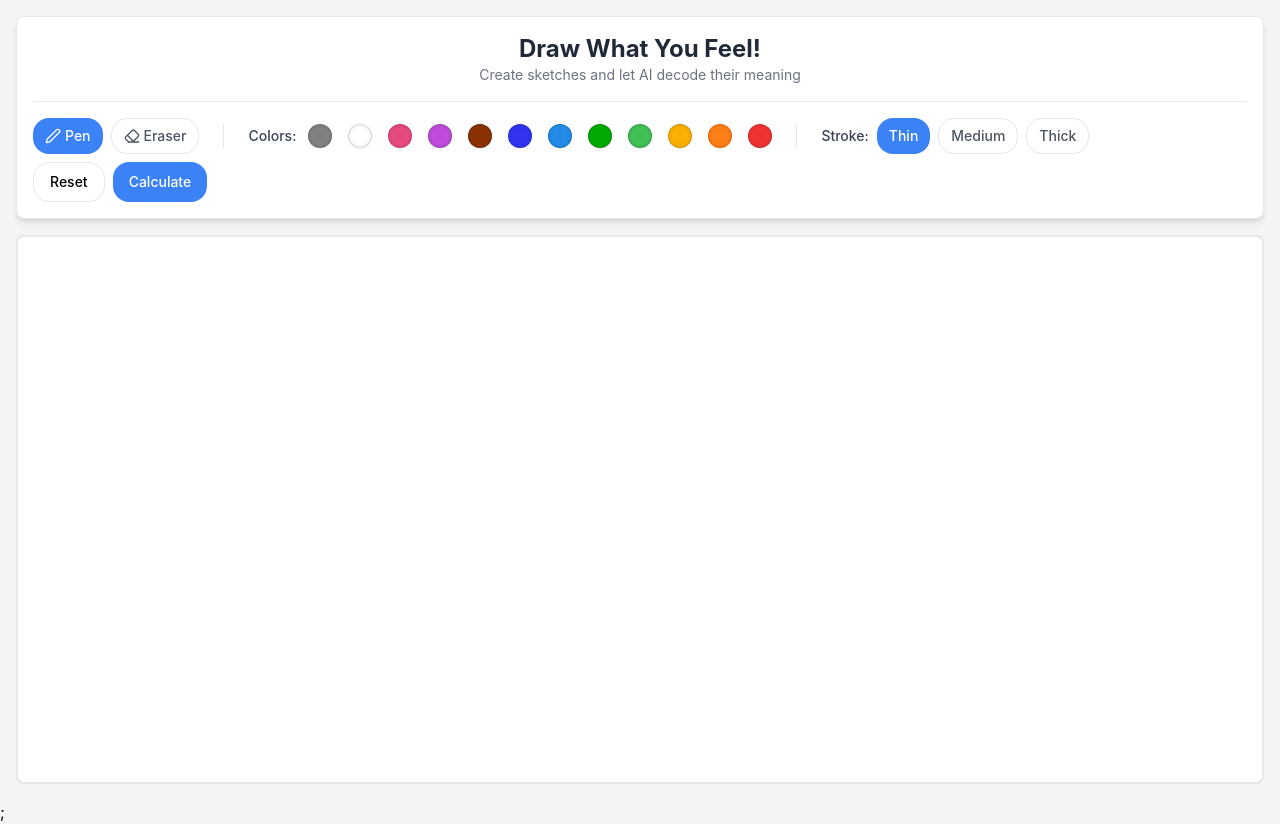
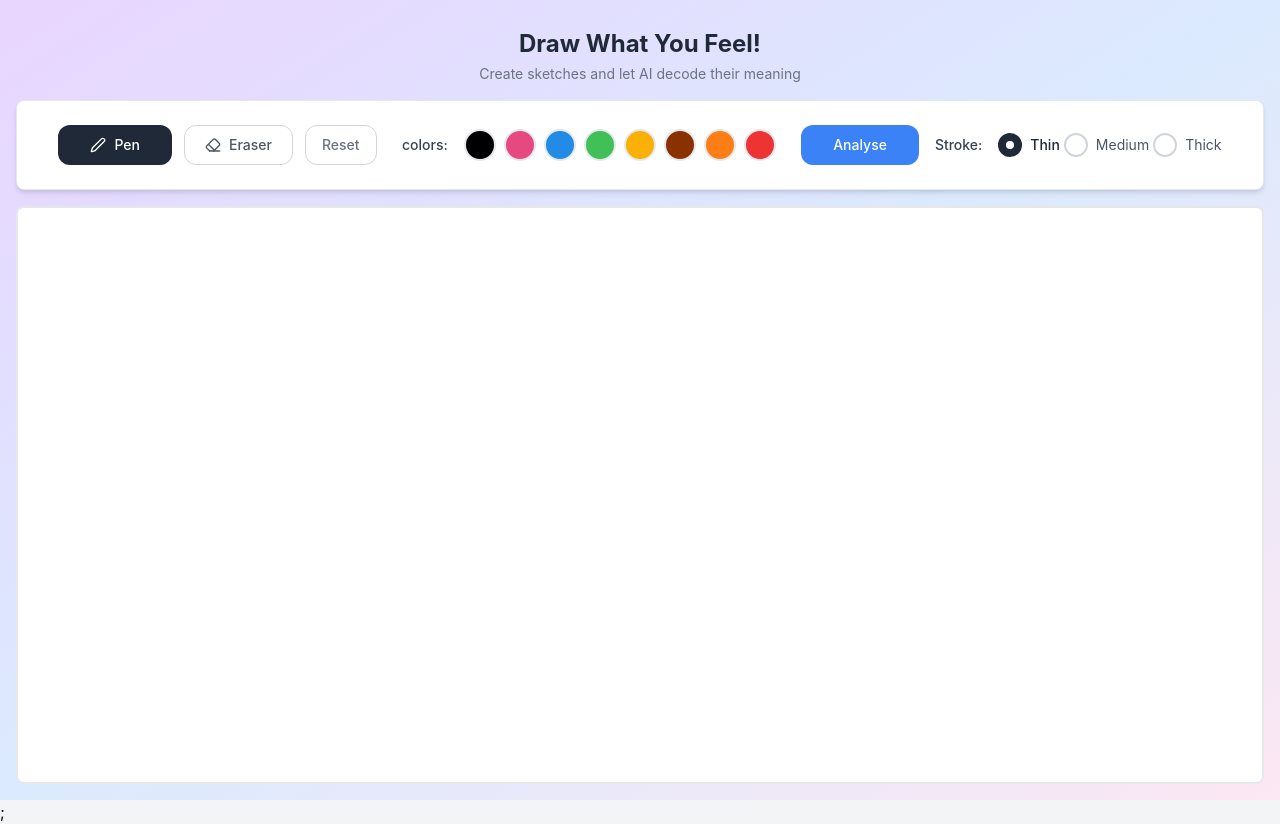
Before and after one commit to karthikrk0180/canvas-ai-frontend, a React (Vite) app: page / in a window 1280 px wide. Built offline with nearby package versions, Linux system fonts and the light colour scheme.

Commit message:
improved CSS

```diff
--- a/constants.ts
+++ b/constants.ts
@@ -1,14 +1,10 @@
 const SWATCHES = [
-    "#808080",  // grey (instead of black)
-    "#ffffff",  // white
+    "#000000",  // black
     "#e64980",  // pink
-    "#be4bdb",  // purple
-    "#893200",  // brown
-    "#3333ee",  // dark blue
     "#228be6",  // blue
-    "#00aa00",  // dark green
     "#40c057",  // green
     "#fab005",  // yellow
+    "#893200",  // brown
     "#fd7e14",  // orange
     "#ee3333",  // red
 ];
--- a/src/components/ui/button.tsx
+++ b/src/components/ui/button.tsx
@@ -20,10 +20,10 @@ const buttonVariants = cva(
         link: "text-primary underline-offset-4 hover:underline",
       },
       size: {
-        default: "h-10 px-4 py-2 rounded-2xl",
+        default: "h-10 px-4 py-2 rounded-xl",
         sm: "h-9 rounded-2xl px-3",
         lg: "h-11 rounded-2xl px-8",
-        icon: "h-10 w-10 rounded-2xl",
+        icon: "h-10 w-10 rounded-xl",
       },
     },
     defaultVariants: {
--- a/src/screens/home/index.tsx
+++ b/src/screens/home/index.tsx
@@ -1,6 +1,5 @@
 import { useEffect, useRef, useState } from "react";
 import { SWATCHES } from "../../../constants";
-import { ColorSwatch, Group } from "@mantine/core";
 import { Button } from "../../components/ui/button";
 import { Pen, Eraser, X, Brain } from 'lucide-react';
 import axios from "axios";
@@ -206,100 +205,117 @@ export default function Home() {
   };
 
   return (
-    <div className="h-dvh bg-gray-100 flex flex-col p-4">
+    <div className="h-dvh bg-gradient-to-br from-purple-200 via-blue-100 to-pink-100 flex flex-col p-4">
       <div className="flex-1 flex flex-col gap-4 min-h-0">
 
-        {/* Unified header and toolbar */}
-        <header className="bg-white rounded-lg shadow-md border border-gray-200 p-4 space-y-4">
       {/* Top section: Title */}
-            <div className="flex flex-col items-center justify-center">
-                <h1 className="text-2xl font-bold text-gray-800">Draw What You Feel!</h1>
+            <div className="flex flex-col items-center justify-center mt-3 text-xl">
+                <h1 className="text-2xl font-bold text-gray-800 mb-1">Draw What You Feel!</h1>
                 <p className="text-sm text-gray-500">Create sketches and let AI decode their meaning</p>
             </div>
 
-            <hr className="border-gray-200" />
-
-            {/* Bottom section: Toolbar */}
-            <div className="flex flex-wrap items-center gap-x-4 gap-y-2 md:gap-x-6">
-                {/* Tools */}
-                <div className="flex items-center gap-2">
+        {/* Unified header and toolbar */}
+        <header className="bg-white rounded-lg shadow-md border border-gray-200 p-4">
+            {/* Toolbar Section - Centered with proper div structure */}
+            <div className="flex w-full justify-evenly items-center">
+                {/* Left Section: Tools */}
+                <div className="flex items-center gap-3 py-2">
                     <Button
                         variant={tool === 'pen' ? 'default' : 'outline'}
-                        size="sm"
                         onClick={() => setTool('pen')}
-                        className={tool === 'pen' ? "bg-blue-500 text-white" : "text-gray-600"}
+                        className={`flex items-center gap-2 px-8 py-2 ${
+                            tool === 'pen'
+                                ? "bg-gray-800 text-white hover:bg-gray-700"
+                                : "text-gray-600 border-gray-300 hover:bg-gray-50"
+                        }`}
                     >
-                        <Pen size={16} className="mr-1" />
-                        <span className="hidden sm:inline">Pen</span>
+                        <Pen size={16} />
+                        Pen
                     </Button>
+
                     <Button
                         variant={tool === 'eraser' ? 'default' : 'outline'}
-                        size="sm"
                         onClick={() => setTool('eraser')}
-                        className={tool === 'eraser' ? "bg-red-500 text-white" : "text-gray-600"}
+                        className={`flex items-center gap-2 px-5 py-2 ${
+                            tool === 'eraser'
+                                ? "bg-gray-800 text-white hover:bg-gray-700"
+                                : "text-gray-600 border-gray-300 hover:bg-gray-50"
+                        }`}
                     >
-                        <Eraser size={16} className="mr-1" />
-                        <span className="hidden sm:inline">Eraser</span>
+                        <Eraser size={16} />
+                        Eraser
+                    </Button>
+
+                    <Button
+                        onClick={clearCanvas}
+                        variant="outline"
+                        className="px-4 py-2 text-gray-500 border-gray-300 hover:bg-gray-50"
+                        disabled={false}
+                    >
+                        Reset
                     </Button>
                 </div>
 
-                <div className="h-6 w-px bg-gray-200 hidden md:block"></div>
-
-                {/* Colors - only show when pen tool is selected */}
+                {/* Center Section: Colors (only show when pen tool is selected) */}
                 {tool === 'pen' && (
-                    <>
-                        <div className="flex items-center gap-3">
-                            <span className="text-sm font-medium text-gray-700 hidden sm:inline">Colors:</span>
-                            <Group>
+                    <div className="flex items-center justify-center gap-2">
+                        <span className="text-sm font-medium text-gray-700">colors:</span>
+                        <div className="flex items-center gap-2 ml-2">
                             {SWATCHES.map((swatchColor) => (
-                                <ColorSwatch
+                                <div
                                     key={swatchColor}
-                                    color={swatchColor}
                                     onClick={() => setColor(swatchColor)}
-                                    size={24}
-                                    className={`cursor-pointer rounded-full transition-all duration-200 ${
-                                    color === swatchColor ? 'ring-2 ring-blue-500 ring-offset-1 ring-offset-white' : 'hover:opacity-80'
+                                    className={`w-8 h-8 rounded-full cursor-pointer border-2 transition-all duration-200 ${
+                                        color === swatchColor
+                                            ? 'border-gray-800 ring-2 ring-gray-300'
+                                            : 'border-gray-200 hover:border-gray-400'
                                     }`}
+                                    style={{ backgroundColor: swatchColor }}
                                 />
                             ))}
-                            </Group>
                         </div>
-                        <div className="h-6 w-px bg-gray-200 hidden md:block"></div>
-                    </>
+                    </div>
                 )}
 
-                {/* Size controls */}
+                {/* Right Section: Analyze Button and Stroke Controls */}
+                <div className="flex items-center gap-4">
+                    <Button
+                        onClick={sendData}
+                        className="bg-blue-500 text-white hover:bg-blue-600 px-8 py-2 font-medium"
+                    >
+                        Analyse
+                    </Button>
+
                     <div className="flex items-center gap-2">
-                    <span className="text-sm font-medium text-gray-700 hidden sm:inline">
-                        {tool === 'pen' ? 'Stroke:' : 'Size:'}
+                        <span className="text-sm font-medium text-gray-700">Stroke:</span>
+                        <div className="flex items-center gap-1 ml-2">
+                            {(['Thin', 'Medium', 'Thick'] as StrokeWidth[]).map((strokeWidth) => (
+                                <label key={strokeWidth} className="flex items-center cursor-pointer">
+                                    <input
+                                        type="radio"
+                                        name="stroke"
+                                        checked={stroke === strokeWidth}
+                                        onChange={() => setStroke(strokeWidth)}
+                                        className="sr-only"
+                                    />
+                                    <div className={`w-6 h-6 rounded-full border-2 flex items-center justify-center transition-all ${
+                                        stroke === strokeWidth
+                                            ? 'border-gray-800 bg-gray-800'
+                                            : 'border-gray-300 hover:border-gray-400'
+                                    }`}>
+                                        {stroke === strokeWidth && (
+                                            <div className="w-2 h-2 bg-white rounded-full"></div>
+                                        )}
+                                    </div>
+                                    <span className={`ml-2 text-sm ${
+                                        stroke === strokeWidth ? 'text-gray-800 font-medium' : 'text-gray-600'
+                                    }`}>
+                                        {strokeWidth}
                                     </span>
-                    {(['Thin', 'Medium', 'Thick'] as StrokeWidth[]).map((strokeWidth) => (
-                        <Button
-                            key={strokeWidth}
-                            variant={stroke === strokeWidth ? 'default': 'outline'}
-                            size="sm"
-                            onClick={() => setStroke(strokeWidth)}
-                            className={stroke === strokeWidth
-                                ? tool === 'pen' ? "bg-blue-500 text-white border-blue-500" : "bg-red-500 text-white border-red-500"
-                                : "text-gray-600 border-gray-200 hover:bg-gray-50"}
-                        >
-                            {strokeWidth}
-                        </Button>
+                                </label>
                             ))}
                         </div>
-
-                <div className="flex-grow"></div>
-
-                <div className="flex items-center gap-2">
-                    <Button
-                        onClick={clearCanvas}
-                        variant="outline"
-                    >
-                        Reset
-                    </Button>
-                    <Button onClick={sendData} className="bg-blue-500 text-white hover:bg-blue-600">
-                        Calculate
-                    </Button>
+                    </div>
                 </div>
             </div>
         </header>
```
Lines whose indentation alone changed are shown as unchanged.
